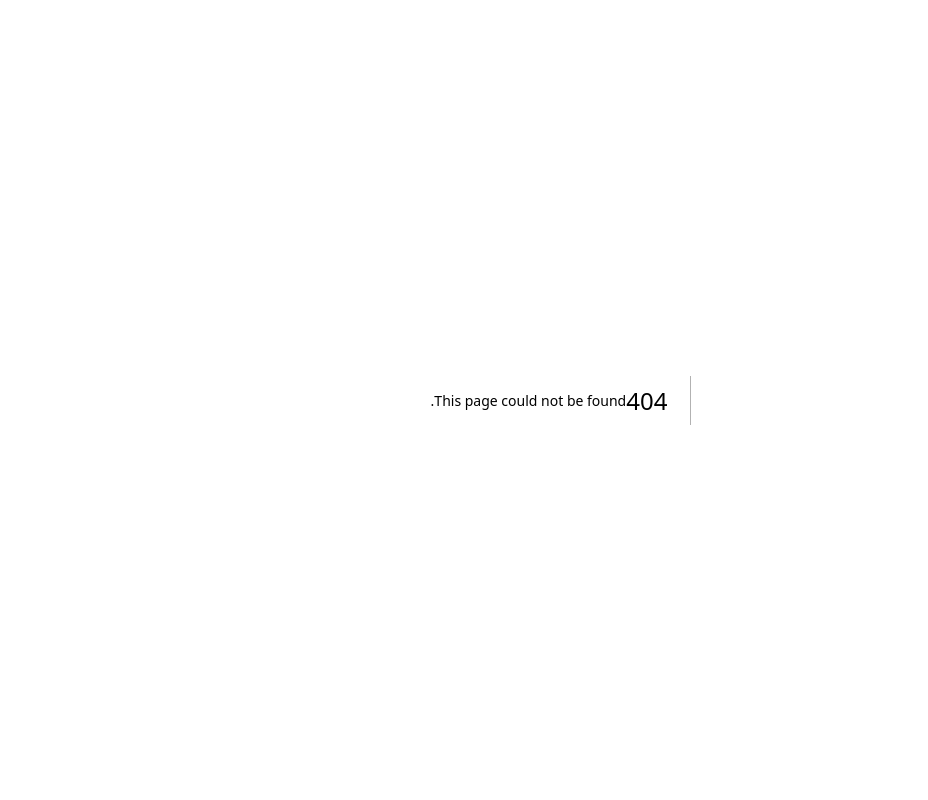
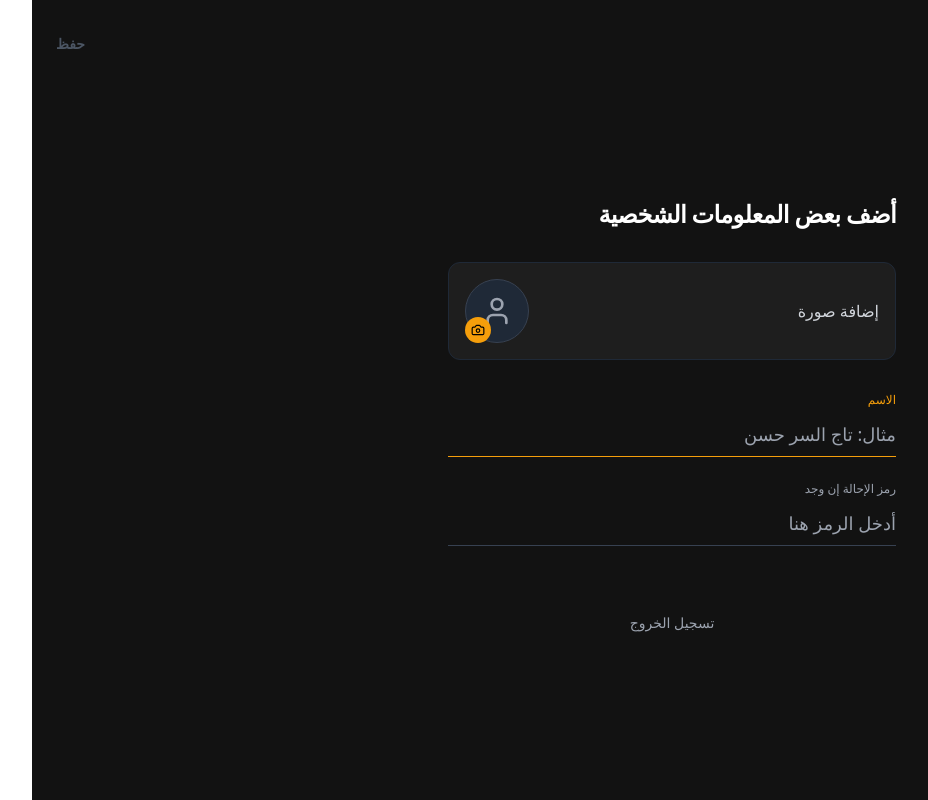
Before and after one commit to paradisesoap653-dotcom/Rakshtak, a Next.js app: page /setup-profile in a window 1280 px wide. Before the commit this address had no page. Shown: the whole page, without its empty margins (111-1039 px from the left). Built offline with nearby package versions, Linux system fonts and the light colour scheme.

Commit message:
Create page.tsx

```diff
--- /dev/null
+++ b/src/app/setup-profile/page.tsx
@@ -0,0 +1,134 @@
+"use client";
+
+import { useState } from "react";
+import { useRouter } from "next/navigation";
+import { User, Camera, ArrowRight, ShieldCheck } from "lucide-react";
+
+export default function SetupProfilePage() {
+  const router = useRouter();
+  const [name, setName] = useState("");
+  const [referralCode, setReferralCode] = useState("");
+  const [loading, setLoading] = useState(false);
+  const [showPrivacyModal, setShowPrivacyModal] = useState(false);
+
+  const handleSave = (e: React.FormEvent) => {
+    e.preventDefault();
+    if (!name.trim()) return;
+
+    // إظهار نافذة إشعار الخصوصية مثل تطبيق ترحال قبل التوجيه للرئيسية
+    setShowPrivacyModal(true);
+  };
+
+  const handleAcceptPrivacy = () => {
+    setLoading(true);
+    // التوجيه الشاشة الرئيسية للطلب والخريطة
+    setTimeout(() => {
+      router.push("/dashboard");
+    }, 500);
+  };
+
+  return (
+    <div className="min-h-screen bg-[#121212] text-white flex flex-col justify-between p-6 dir-rtl font-sans">
+
+      {/* Header */}
+      <div className="flex justify-between items-center pt-2">
+        <button
+          onClick={() => router.back()}
+          className="text-gray-400 hover:text-white transition"
+        >
+          <ArrowRight className="w-6 h-6" />
+        </button>
+        <button
+          onClick={handleSave}
+          disabled={!name.trim()}
+          className={`text-sm font-semibold ${name.trim() ? "text-amber-500" : "text-gray-600"}`}
+        >
+          حفظ
+        </button>
+      </div>
+
+      {/* Main Content */}
+      <div className="my-auto max-w-md w-full mx-auto space-y-8">
+        <div>
+          <h1 className="text-2xl font-bold tracking-tight mb-2 text-right">
+            أضف بعض المعلومات الشخصية
+          </h1>
+        </div>
+
+        {/* Profile Picture Upload */}
+        <div className="flex items-center justify-between bg-[#1E1E1E] p-4 rounded-xl border border-gray-800">
+          <span className="text-gray-300 font-medium">إضافة صورة</span>
+          <div className="relative">
+            <div className="w-16 h-16 rounded-full bg-gray-800 flex items-center justify-center text-gray-400 border border-gray-700">
+              <User className="w-8 h-8" />
+            </div>
+            <button className="absolute bottom-0 left-0 bg-amber-500 p-1.5 rounded-full text-black">
+              <Camera className="w-3.5 h-3.5" />
+            </button>
+          </div>
+        </div>
+
+        {/* Input Fields */}
+        <form onSubmit={handleSave} className="space-y-6">
+          <div className="space-y-1 text-right">
+            <label className="text-xs text-amber-500 font-medium block">الاسم</label>
+            <input
+              type="text"
+              value={name}
+              onChange={(e) => setName(e.target.value)}
+              placeholder="مثال: تاج السر حسن"
+              className="w-full bg-transparent border-b border-amber-500 py-2 text-lg text-white focus:outline-none transition"
+              required
+            />
+          </div>
+
+          <div className="space-y-1 text-right">
+            <label className="text-xs text-gray-400 font-medium block">رمز الإحالة إن وجد</label>
+            <input
+              type="text"
+              value={referralCode}
+              onChange={(e) => setReferralCode(e.target.value)}
+              placeholder="أدخل الرمز هنا"
+              className="w-full bg-transparent border-b border-gray-700 py-2 text-lg text-white focus:outline-none focus:border-amber-500 transition"
+            />
+          </div>
+        </form>
+
+        <div className="pt-8 text-center">
+          <button
+            onClick={() => router.push("/")}
+            className="text-gray-400 hover:text-red-400 text-sm font-medium transition"
+          >
+            تسجيل الخروج
+          </button>
+        </div>
+      </div>
+
+      {/* Privacy Modal (شاشة إشعار الخصوصية من ترحال) */}
+      {showPrivacyModal && (
+        <div className="fixed inset-0 bg-black/80 backdrop-blur-sm flex items-end sm:items-center justify-center p-4 z-50">
+          <div className="bg-[#1E1E1E] w-full max-w-sm rounded-3xl p-6 text-center space-y-6 border border-gray-800 animate-in fade-in slide-in-from-bottom-5">
+            <div className="w-12 h-12 bg-amber-500/10 text-amber-500 rounded-full flex items-center justify-center mx-auto">
+              <ShieldCheck className="w-6 h-6" />
+            </div>
+
+            <div className="space-y-2">
+              <h3 className="text-xl font-bold text-white">إشعار الخصوصية</h3>
+              <p className="text-sm text-gray-300 leading-relaxed">
+                يجمع تطبيق <span className="text-amber-500 font-semibold">ركشتك</span> بيانات الموقع لتفعيل تتبع مسارك خلال الرحلة فقط، حتى عندما يكون التطبيق مغلقاً أو غير مستخدم.
+              </p>
+            </div>
+
+            <button
+              onClick={handleAcceptPrivacy}
+              disabled={loading}
+              className="w-full bg-amber-500 hover:bg-amber-600 text-black font-bold py-3.5 rounded-2xl transition duration-200"
+            >
+              {loading ? "جاري التجهيز..." : "موافق"}
+            </button>
+          </div>
+        </div>
+      )}
+    </div>
+  );
+}
```
